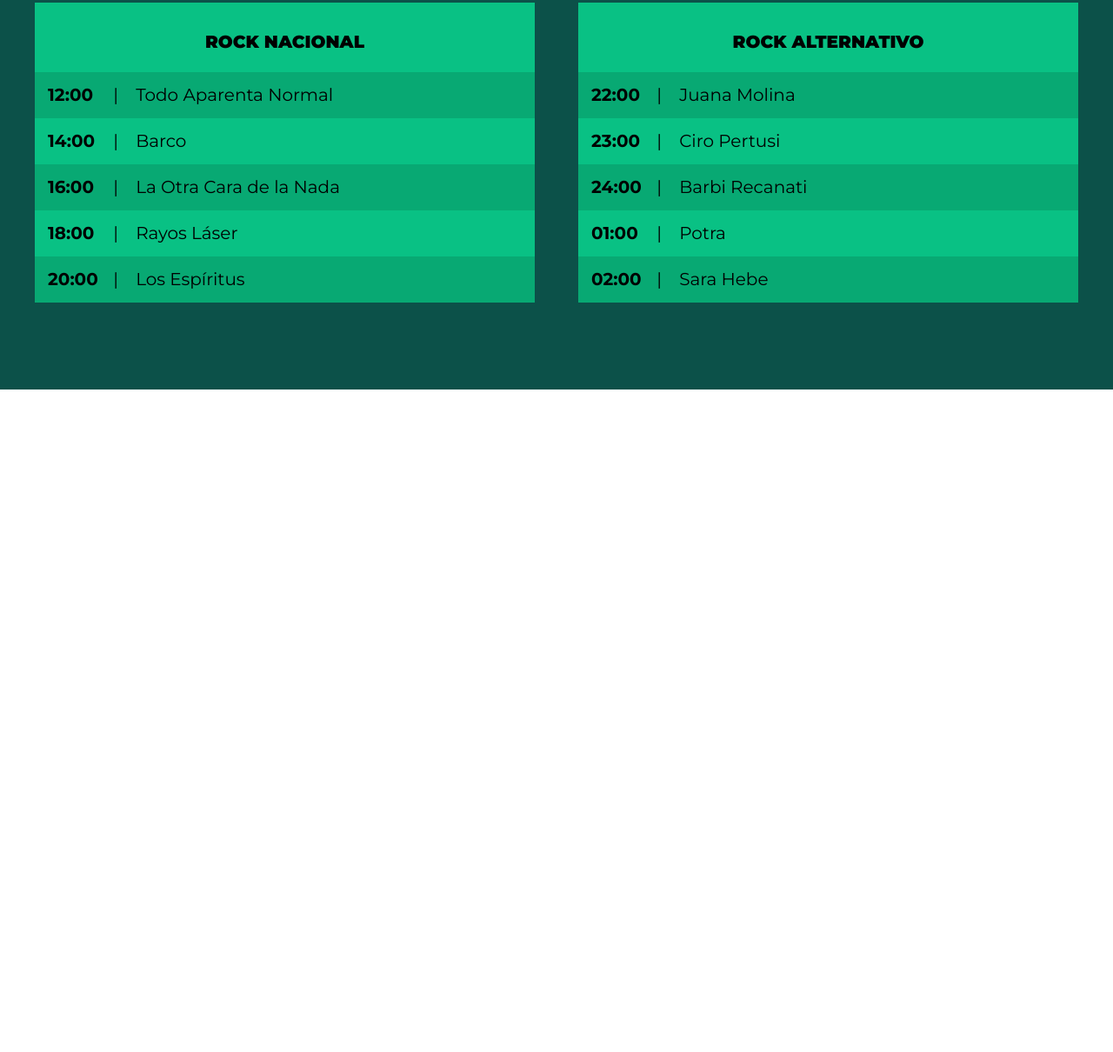
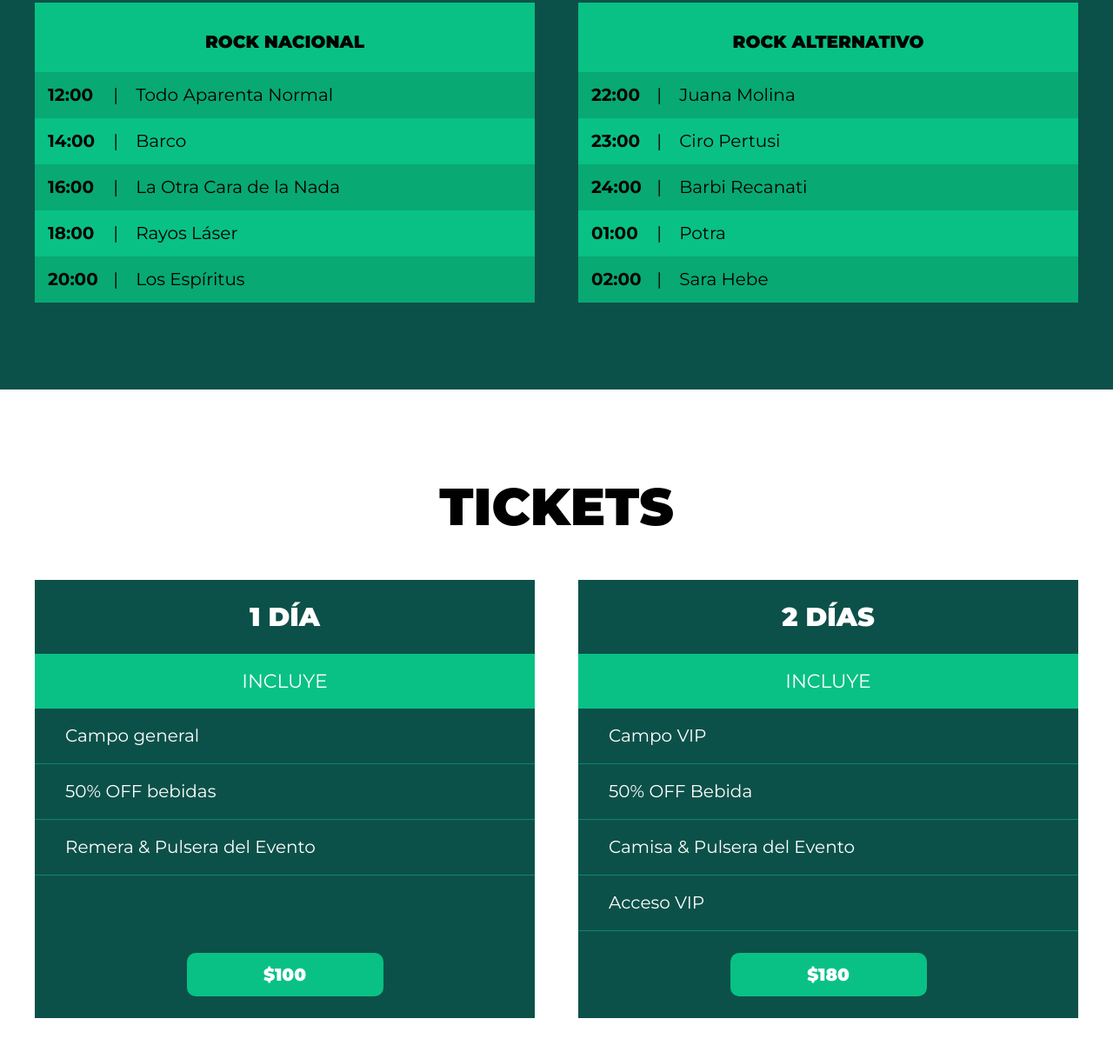
Before and after one commit to luis-maz0/FestivalMusical, a website: page index.html in a window 1280 px wide. Shown: the part 2283-3493 px from the top of the page at 87% size. Before the commit the page ends 2731 px from the top, so only its background shows below. Drawn offline with Linux system fonts and the light colour scheme.

Commit message:
Tickets terminado

```diff
--- a/index.html
+++ b/index.html
@@ -35,7 +35,6 @@
             <source src="src/video/festivalVideo.mp4" type="video/mp4"/>
         </video>
     </div>
-</body>
 <section class="sobre-festival">
     <div class="imagen">
         <img src="src/img/sobreFestival.jpg" alt="sobre festival">
@@ -163,5 +162,44 @@
         </div> <!--.escenario-->
     </div> <!--.escenarios-contenedor -->
 </section>
+<section id="tickets" class="contenedor-tickets">
+    <h3>tickets</h3>
 
+    <div class="tickets">
+        <div class="ticket">
+            <p class="ticket-nombre">1 Día</p>
+            <header class="ticket-header">
+                <p>Incluye</p>
+            </header>
+            <div class="ticket-body">
+                <ul>
+                    <li>Campo general</li>
+                    <li>50% OFF bebidas</li>
+                    <li>Remera & Pulsera del Evento</li>
+                </ul>
+            </div>
+            <footer class="ticket-footer">
+                <p class="ticket-valor">$100</p>
+            </footer>
+        </div>
+        <div class="ticket">
+            <p class="ticket-nombre">2 Días</p>
+            <header class="ticket-header">
+                <p>Incluye</p>
+            </header>
+            <div class="ticket-body">
+                <ul>
+                    <li>Campo VIP</li>
+                    <li>50% OFF Bebida</li>
+                    <li>Camisa & Pulsera del Evento</li>
+                    <li>Acceso VIP</li>
+                </ul>
+            </div>
+            <footer class="ticket-footer">
+                <p class="ticket-valor">$180</p>
+            </footer>
+        </div>
+    </div>
+</section>
+</body>
 </html>
--- a/src/scss/layout/_index.scss
+++ b/src/scss/layout/_index.scss
@@ -2,3 +2,4 @@
 @forward "video";
 @forward "festival";
 @forward "lineup";
+@forward "tickets";
--- a/src/scss/layout/_lineup.scss
+++ b/src/scss/layout/_lineup.scss
@@ -50,10 +50,10 @@
             padding: 0 2rem;
         }
     }
+    li:nth-child(odd){
+    background-color: darken(v.$color-2, 5%);
+    }
 }
 .bg-1, .bg-2{
      background-color:v.$color-2
 }
-li:nth-child(odd){
-    background-color: darken(v.$color-2, 5%);
-}
--- /dev/null
+++ b/src/scss/layout/_tickets.scss
@@ -0,0 +1,82 @@
+@use "../base/variables" as v;
+@use "../base/mixins" as m;
+
+.contenedor-tickets{
+    h3{
+        text-transform: uppercase;
+    }
+}
+.tickets{
+    @include m.contenedor;
+    @include m.tablet{
+        @include m.gridSim(2)
+    }
+}
+.ticket{
+    color: white;
+    background-color: v.$color-4;
+    padding: 2rem 0;
+    margin-bottom: 2rem;
+    &-nombre{
+        color: white;
+        font-size: 3rem;
+        font-weight: 900;
+        text-align: center;
+        text-transform: uppercase;
+        margin: 0;
+        margin-bottom: 2rem;
+    }
+    &-header,
+    &-footer{
+        padding: .5rem;
+        p{
+            text-align: center;
+            margin:0;
+        }
+    }
+    &-header{
+        background-color: v.$color-2;
+        p{
+            text-transform: uppercase;
+            font-size: 2.2rem;
+            padding: 1rem 0;
+            color: v.$blanco;
+        }
+    }
+    &-body{
+        ul{
+            @include m.reset-list;
+        }
+        li{
+            padding: 2rem 3.5rem;
+            border-bottom: 1px solid v.$color-3;
+            &:last-child{
+                margin-bottom: 2rem;
+            }
+        }
+    }
+    &-footer{
+        p{
+            font-size: 2rem;
+            font-weight: 900;
+            background-color: v.$color-2;
+            color: v.$blanco;
+            padding: 1rem 0;
+            border-radius: 1rem;
+            width: 40%;
+            margin: 0 auto;
+            cursor: pointer;
+
+            &:hover{
+                background-color: v.$color-3;
+            }
+        }
+    }
+    @include m.tablet{
+        display: flex;
+        flex-direction: column;
+        &-footer{
+            margin-top: auto;
+        }
+    }
+}
```
Also changed, not shown: build/css/app.css.
